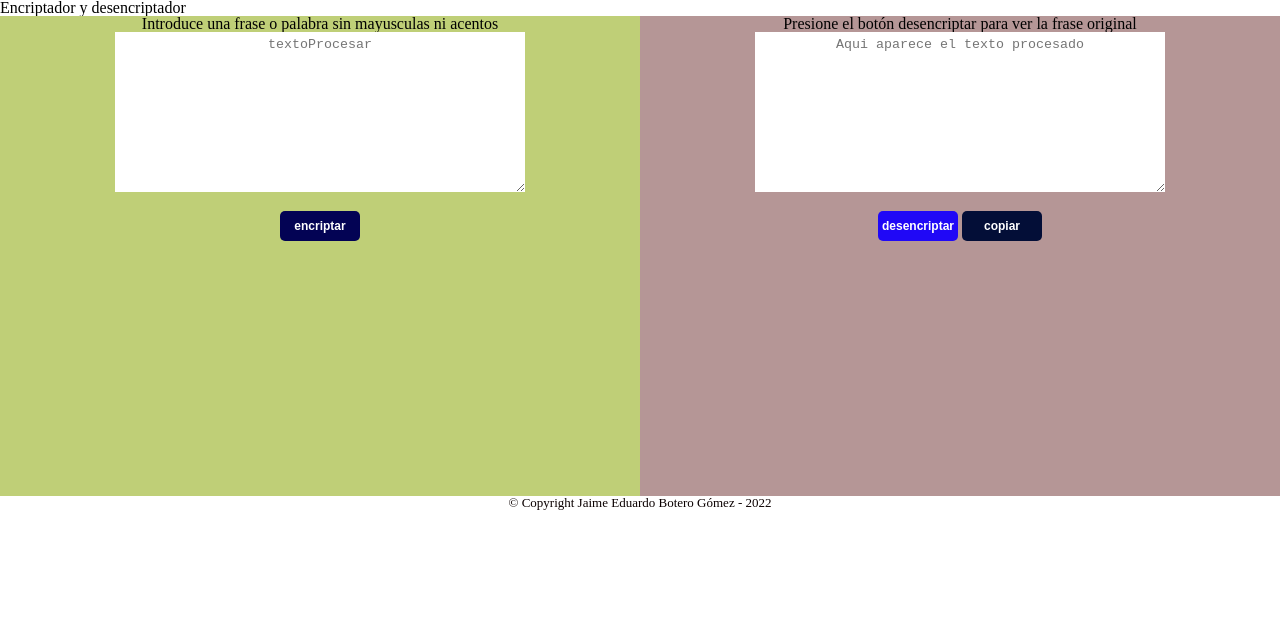
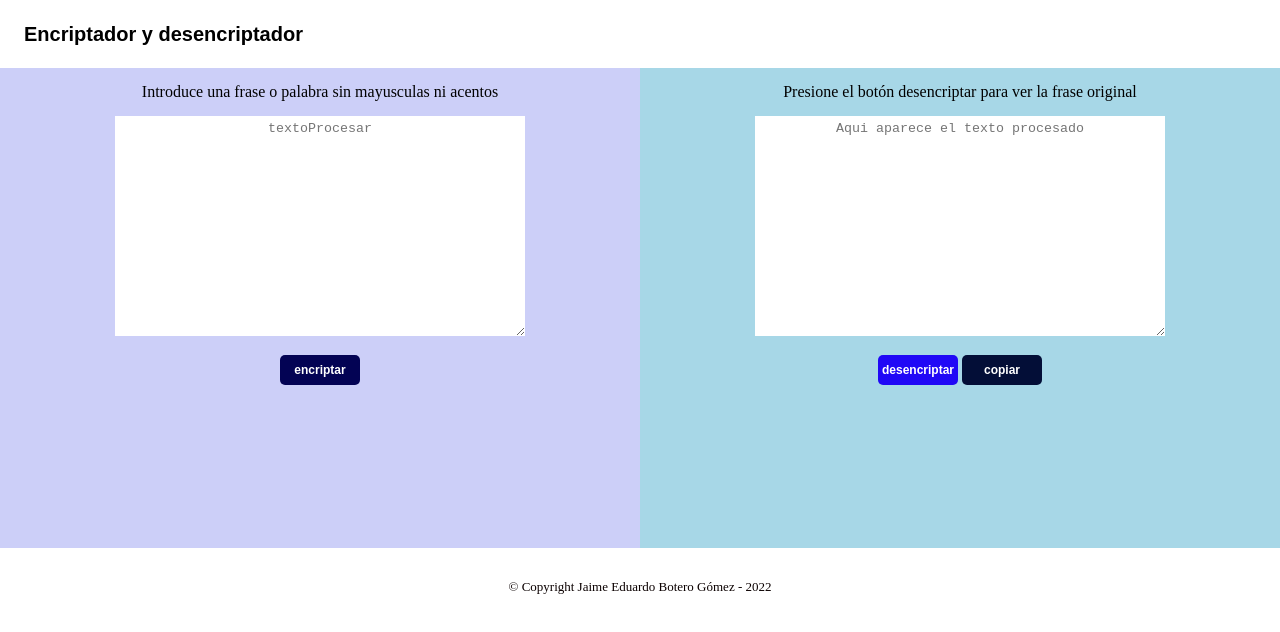
Before and after one commit to jebotero/encriptador, a plain HTML site: page index.html in a window 1280 px wide. Drawn offline with Linux system fonts and the light colour scheme.

Commit message:
actualizacion y cambios de formato en encriptador

```diff
--- a/index.html
+++ b/index.html
@@ -20,8 +20,8 @@
         <section class="pantalla-dividida">
            <div class="izquierda">
                 <form id="formulario_encriptar">
-                        <h5>Introduce una frase o palabra sin mayusculas ni acentos</h5>
-                        <textarea cols="120" rows="10" id="textoProcesar" class="inputE" placeholder="textoProcesar" required></textarea>
+                        <h3 class="instrucciones__intro">Introduce una frase o palabra sin mayusculas ni acentos</h3>
+                        <textarea cols="300" rows="14" id="textoProcesar" class="inputE" placeholder="textoProcesar" required></textarea>
                         <br>
                         <br>
                         <button type="buttom" onclick="encriptar();" class="encriptar">encriptar</button>
@@ -29,8 +29,8 @@
             </div>
             <div class="derecha">
                 <form id="formulario_desencriptar">
-                    <h5>Presione el botón desencriptar para ver la frase original</h5>
-                    <textarea cols="120" rows="10" id="resultado" class="inputD" placeholder="Aqui aparece el texto procesado" required></textarea>
+                    <h2 class="instrucciones__out">Presione el botón desencriptar para ver la frase original</h5>
+                    <textarea cols="300" rows="14" id="resultado" class="inputD" placeholder="Aqui aparece el texto procesado" required></textarea>
                     <br>
                     <br>
                     <button type="button" onclick="desencriptar();" class="desencriptar">desencriptar</button>
--- a/style.css
+++ b/style.css
@@ -2,6 +2,17 @@ body{
     margin: 10;
     padding: 10;
     font-family:'monserrat';
+}
+
+.titulo {
+    font-size: 20px;
+    font-family: Arial, Helvetica, sans-serif;
+    padding: 1.5rem;
+    font-weight: bold;
+}
+
+.instrucciones__intro {
+    padding: 1rem;
 }
 
 .inputE{
@@ -11,6 +22,9 @@ body{
     border: none;
 }
 
+.instrucciones__out {
+    padding: 1rem;
+}
 
 .inputD{
     text-align: center;
@@ -28,14 +42,14 @@ body{
 }
 
 .izquierda{
-    background: #bfcf77;
+    background: #cccff8;
     width: 50%;
     height: 60vh;
     text-align: center;
 }
 
 .derecha{
-    background: #b59696;
+    background: #a7d7e7;
     width: 50%;
     height: 60vh;
     text-align: center;
@@ -99,4 +113,5 @@ body{
     text-align: center;
     color: #0b0000;
     font-size: 13px;
+    padding: 2rem;
 }
```
Also changed, not shown: 17 other files.
